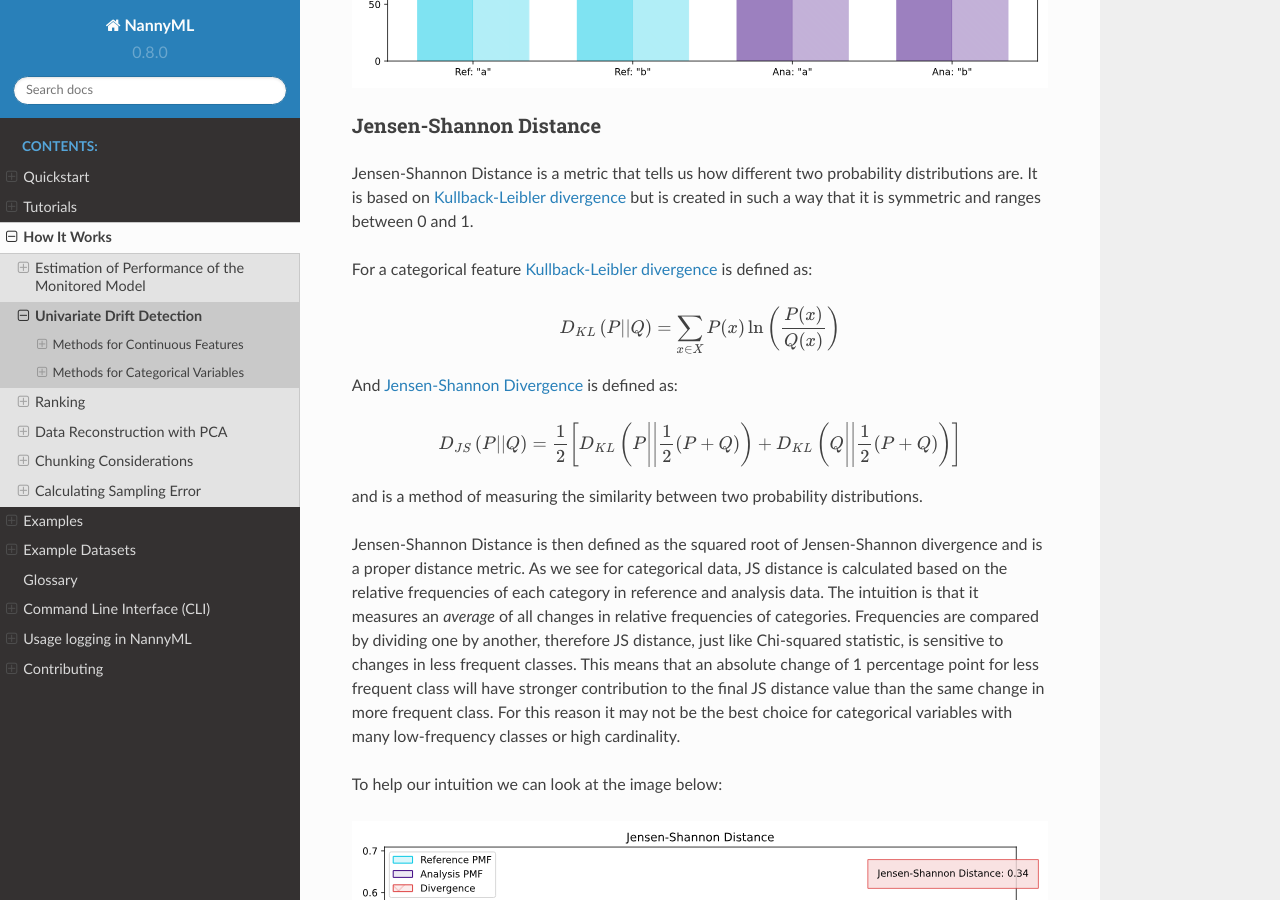
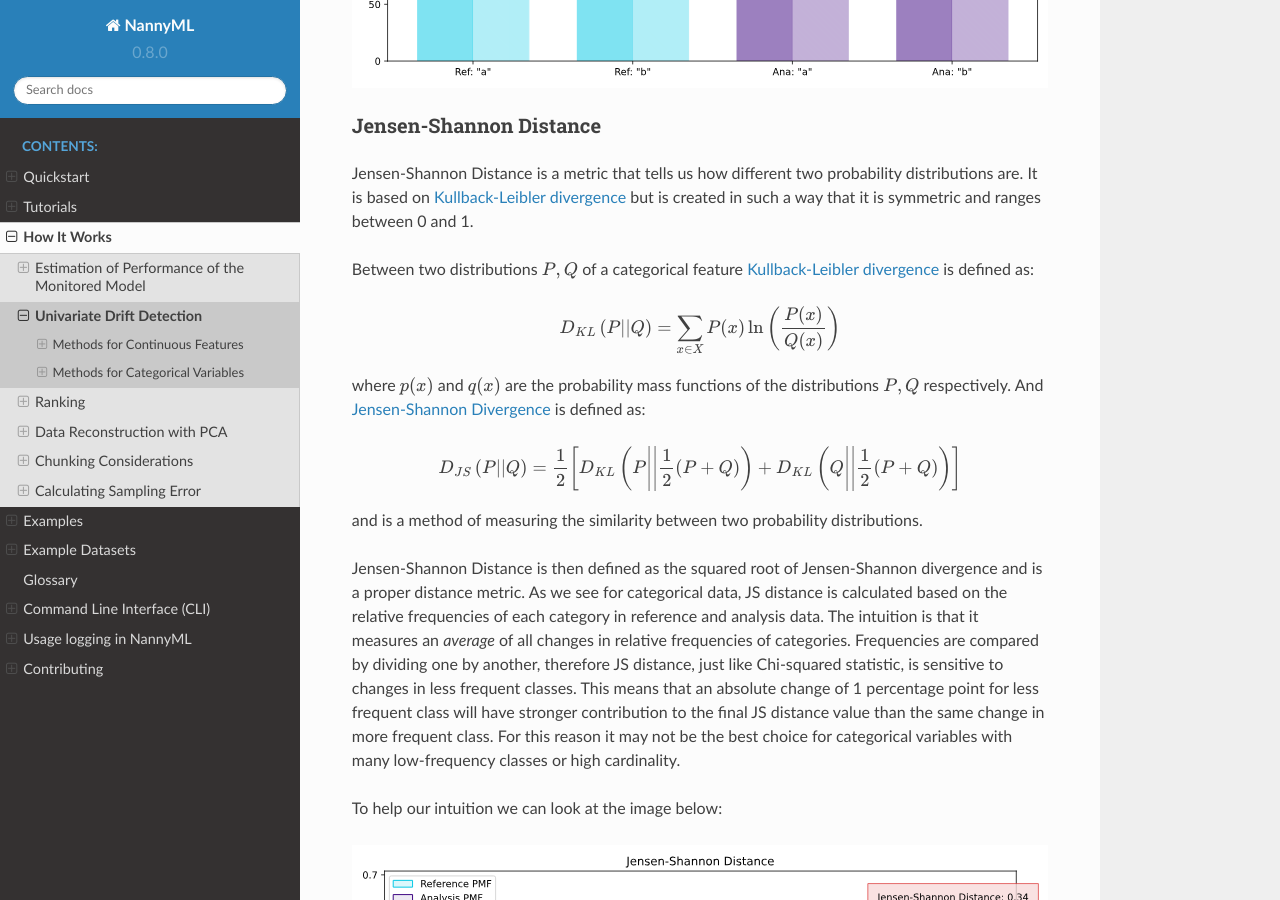
Before and after one commit to NannyML/nannyml, a Sphinx documentation site: the page built from docs/how_it_works/univariate_drift_detection.rst, in a window 1280 px wide and 900 px high, scrolled down 4734 px. Built offline with Sphinx 7.4.7 and the Read the Docs theme 2.0.0, drawn with Linux system fonts in a browser that asks for light colours; pages that are not in the unit, such as notebooks, are missing from menus; some of the changed text lies outside the part shown.

Commit message:
minor doc fix

```diff
--- a/docs/how_it_works/univariate_drift_detection.rst
+++ b/docs/how_it_works/univariate_drift_detection.rst
@@ -50,7 +50,7 @@
 Jensen-Shannon Distance is a metric that tells us how different two probability distributions are.
 It is based on `Kullback-Leibler divergence`_ but is created in such a way that it is symmetric and ranges between 0 and 1.
 
-For a continuous feature `Kullback-Leibler divergence`_ between two distributions :math:`P,Q` is defined as:
+Between two distributions :math:`P,Q` of a continuous feature `Kullback-Leibler divergence`_  is defined as:
 
 .. math::
     D_{KL} \left(P || Q \right) = \int_{-\infty}^{\infty}p(x)\ln \left( \frac{p(x)}{q(x)} \right) dx
@@ -161,12 +161,13 @@
 Jensen-Shannon Distance is a metric that tells us how different two probability distributions are.
 It is based on `Kullback-Leibler divergence`_ but is created in such a way that it is symmetric and ranges between 0 and 1.
 
-For a categorical feature `Kullback-Leibler divergence`_ is defined as:
+Between two distributions :math:`P,Q` of a categorical feature `Kullback-Leibler divergence`_  is defined as:
 
 .. math::
     D_{KL} \left(P || Q \right) = \sum_{x \in X} P(x)\ln \left( \frac{P(x)}{Q(x)} \right)
 
 
+where :math:`p(x)` and :math:`q(x)` are the probability mass functions of the distributions :math:`P,Q` respectively.
 And `Jensen-Shannon Divergence`_ is defined as:
 
 .. math::
```
